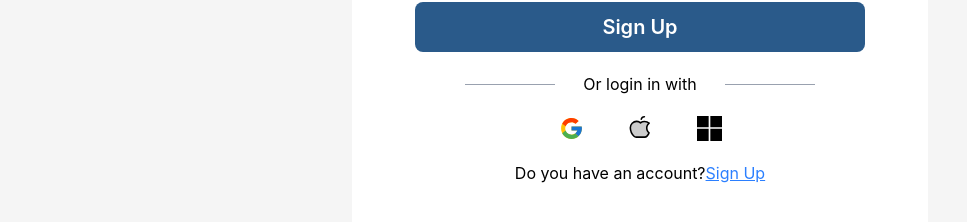
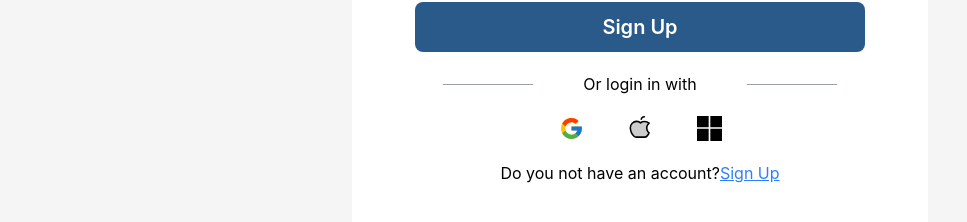
Before and after one commit to shukrohwillalwayscode/EduShare, a React (Vite) app: page /login in a window 1280 px wide. Shown: the part 488-710 px from the top of the page, without its empty margins (0-967 px from the left). Built offline with nearby package versions, Linux system fonts and the light colour scheme.

Commit message:
fixed login

```diff
--- a/src/pages/Login.tsx
+++ b/src/pages/Login.tsx
@@ -8,7 +8,7 @@ import { BsMicrosoft } from "react-icons/bs";
 import { Button } from "../components/ui/button";
 import EdushareLogo from "../components/ui/EdushareLogo";
 
-import { useNavigate } from "react-router-dom";
+import { Link, useNavigate } from "react-router-dom";
 
 const Login = () => {
   const [email, setEmail] = useState("");
@@ -99,7 +99,9 @@ const Login = () => {
 
             <section className="flex items-center  justify-center gap-7">
               <div className="border-t-gray-400 w-[90px] border-l-0 border-r-0 border-b-0 border-t"></div>
-              <p className="max-sm:text-[14px]">Or login in with</p>
+              <p className="max-sm:text-[14px] w-[30%] text-center">
+                Or login in with
+              </p>
               <div className="border-t-gray-400 w-[90px] border-l-0 border-r-0 border-b-0 border-t in"></div>
             </section>
 
@@ -113,10 +115,10 @@ const Login = () => {
 
             <section className="flex justify-center gap-2 items-center max-sm:  ">
               <p className="  max-sm:text-[10px] ">
-                Do you have an account?
-                <a href="/signup" className="text-blue-500 underline">
+                Do you not have an account?
+                <Link to="/signup" className="text-blue-500 underline">
                   Sign Up
-                </a>
+                </Link>
               </p>
             </section>
           </form>
```
